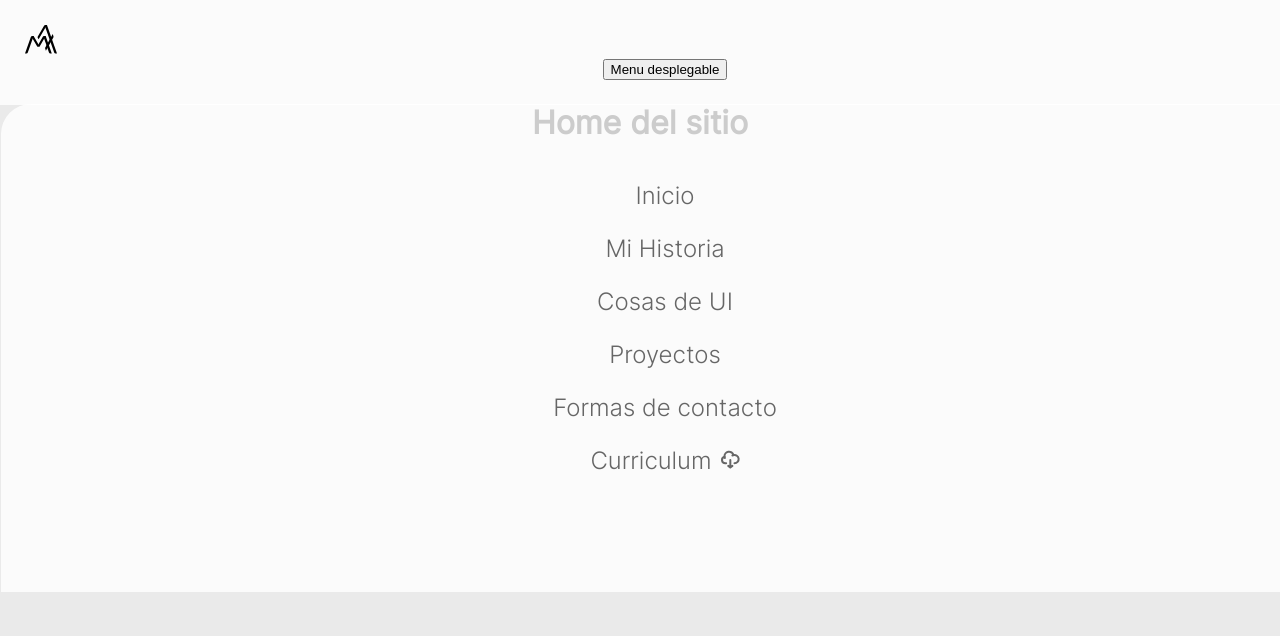
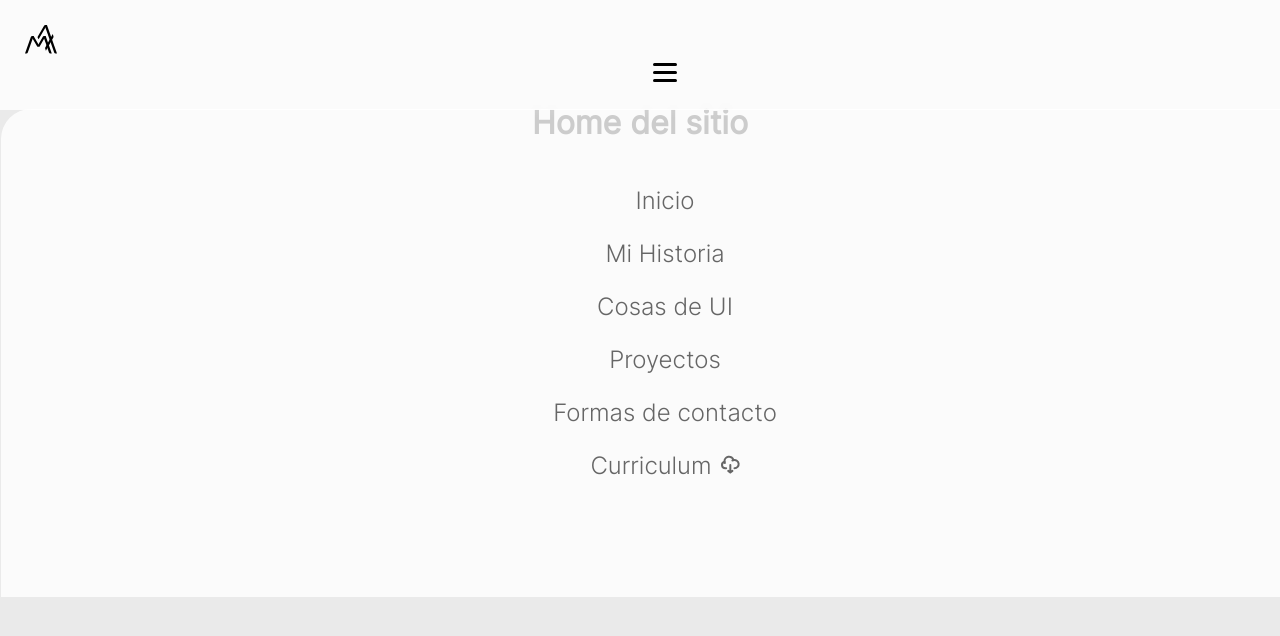
Before and after one commit to maadeval/portfolio, a React (Create React App) app: page / in a window 1280 px wide. Shown: the top 636 px of the page. Built offline with nearby package versions, Linux system fonts and the light colour scheme.

Commit message:
feat(togglebutton): create first step of toggle button (any animation yet)

```diff
--- /dev/null
+++ b/src/components/atoms/MenuButton/index.js
@@ -0,0 +1,13 @@
+import { ButtonBox, Lines } from './styles'
+
+const MenuButton = () => {
+  return (
+    <>
+      <ButtonBox>
+        <Lines></Lines>
+      </ButtonBox>
+    </>
+  )
+}
+
+export default MenuButton
--- /dev/null
+++ b/src/components/atoms/MenuButton/styles.js
@@ -0,0 +1,36 @@
+import styled from '@emotion/styled'
+import { styles } from 'config/styles'
+
+export const ButtonBox = styled.div`
+  display: flex;
+  flex-direction: column;
+  justify-content: center;
+  position: relative;
+  width: 24px;
+  height: 24px;
+`
+
+export const Lines = styled.div`
+  width: 100%;
+  height: 3px;
+  background-color: ${styles.darkAccent};
+  border-radius: 999px;
+
+  ::before,
+  ::after {
+    content: '';
+    position: absolute;
+    left: 0;
+    height: 3px;
+    width: 100%;
+    background-color: ${styles.darkAccent};
+    border-radius: 999px;
+  }
+
+  ::before {
+    transform: translateY(8px);
+  }
+  ::after {
+    transform: translateY(-8px);
+  }
+`
--- a/src/components/molecules/ToggleMenu/index.js
+++ b/src/components/molecules/ToggleMenu/index.js
@@ -1,8 +1,10 @@
 import { useState } from 'react'
 import { linksToToggleMenu } from 'config/globalLinks'
 
-import { MenuBox } from './styles'
 import LinkButton from 'components/atoms/LinkButton'
+import MenuButton from 'components/atoms/MenuButton'
+
+import { MenuBox, Button } from './styles'
 
 const ToggleMenu = () => {
   const [isShow, setIsShow] = useState(false)
@@ -15,7 +17,9 @@ const ToggleMenu = () => {
 
   return (
     <nav>
-      <button onClick={handleChangeStatus}>Menu desplegable</button>
+      <Button onClick={handleChangeStatus}>
+        <MenuButton />
+      </Button>
       <MenuBox isShow={isShow} onClick={handleChangeStatusFromMenuOpened}>
         {linksToToggleMenu.map(({ title, url, icon }) => (
           <li key={title}>
--- a/src/components/molecules/ToggleMenu/styles.js
+++ b/src/components/molecules/ToggleMenu/styles.js
@@ -30,3 +30,9 @@ export const MenuBox = styled.ul`
 
   transition: transform 0.2s ease;
 `
+
+export const Button = styled.button`
+  cursor: pointer;
+  background-color: transparent;
+  border: none;
+`
```
